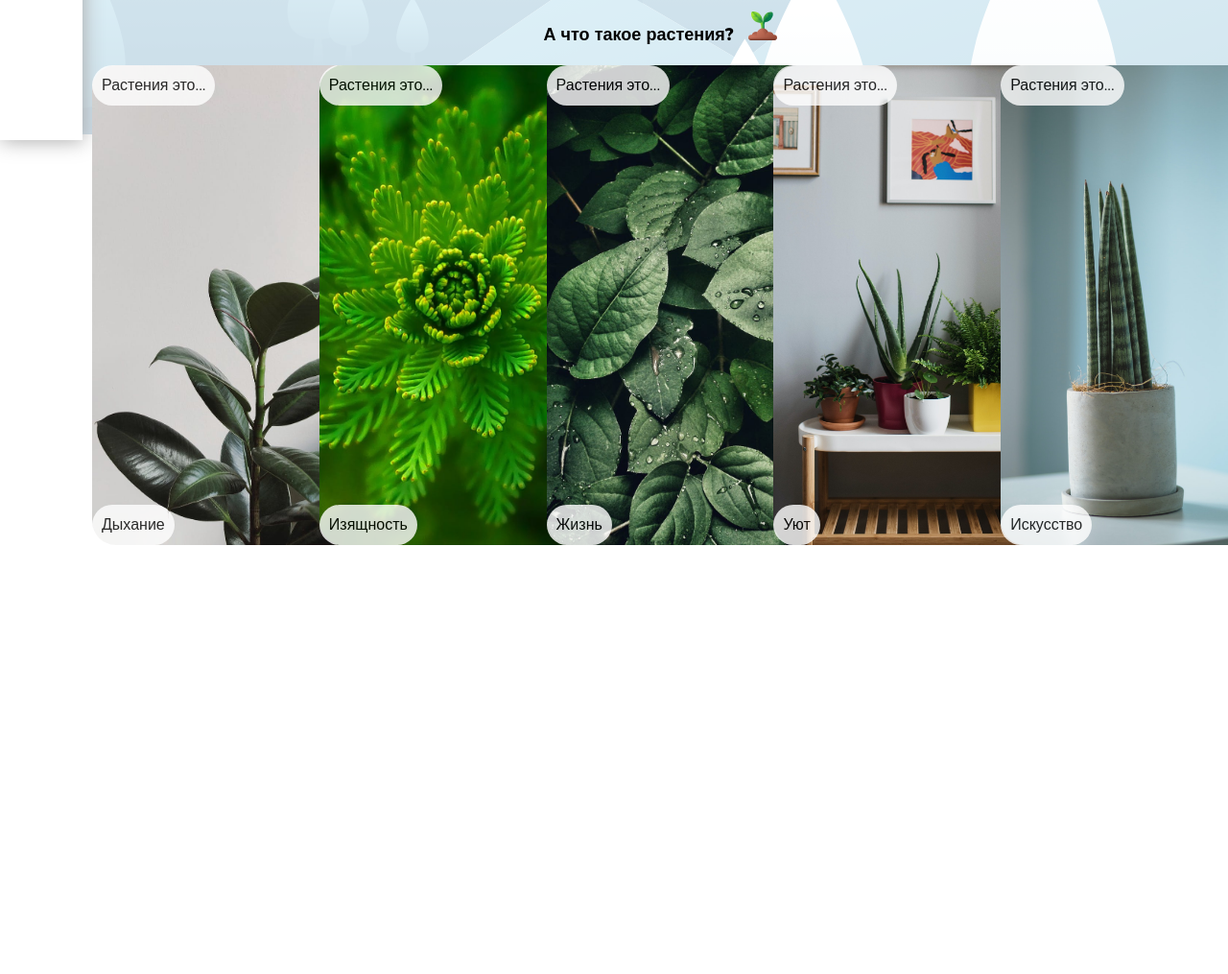
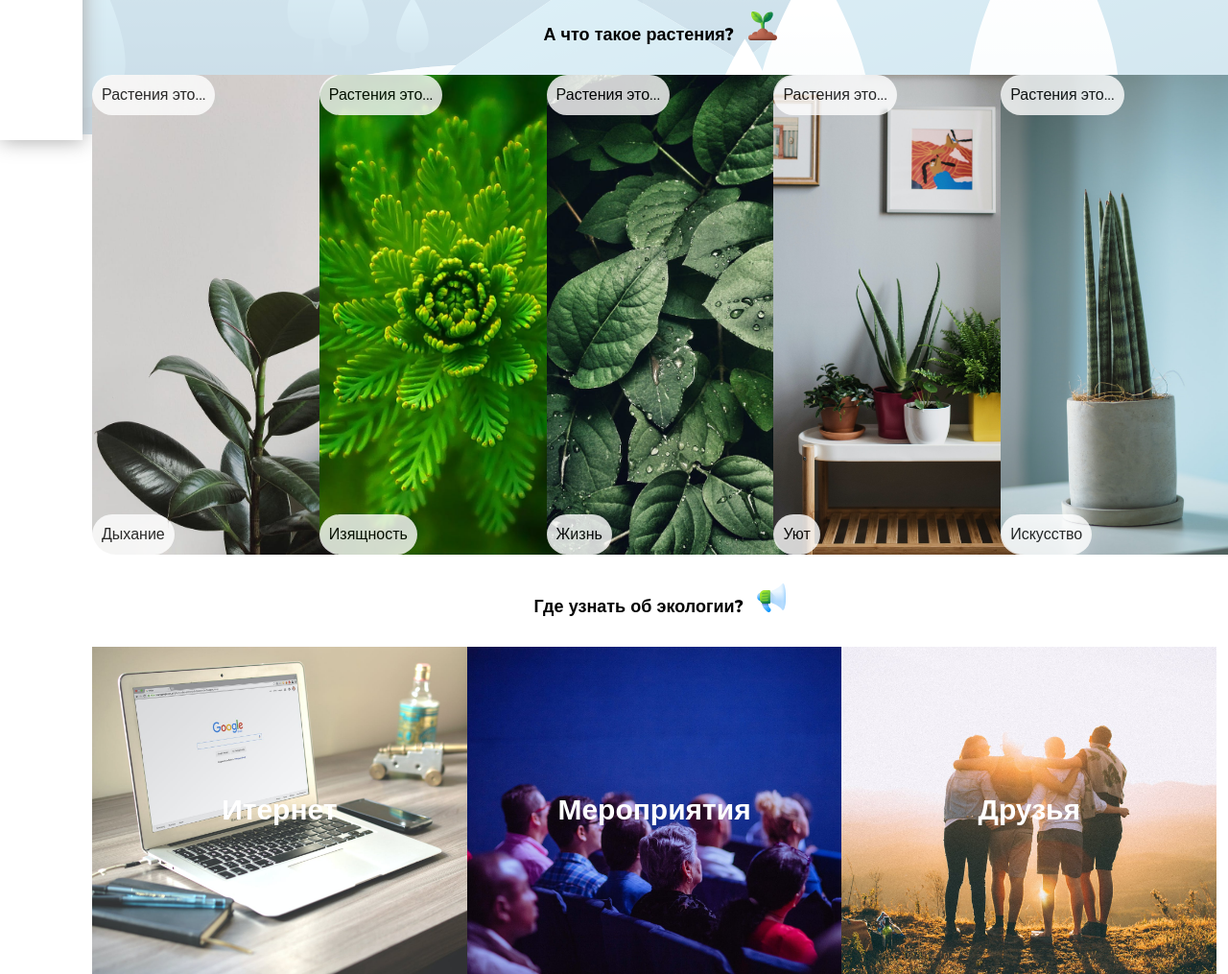
Before and after one commit to Avrora-star/ECO-site, a plain HTML site: page index.html in a window 1280 px wide. Shown: the part 660-1675 px from the top of the page at 96% size. Before the commit the page ends 1228 px from the top, so only its background shows below. Drawn offline with nearby package versions, Linux system fonts and the light colour scheme.

Commit message:
about section done

```diff
--- a/index.html
+++ b/index.html
@@ -46,7 +46,7 @@
     </section>
 
     <section id="gallery">
-        <h2 class="gallery-title">А что такое растения? <span class="gal-title-icon">
+        <h2 class="section-title">А что такое растения? <span class="title-icon">
                 <img src="images/plant.svg">
             </span>
         </h2>
@@ -82,6 +82,20 @@
             </div>
         </div>
     </section>
+
+    <section id="about">
+        <h2 class="section-title">Где узнать об экологии?
+            <span class="title-icon">
+                <img src="images/news.svg">
+            </span>
+        </h2>
+
+        <div class="about-content">
+            <p class="about-content-item ab-item1">Итернет</p>
+            <p class="about-content-item ab-item2">Мероприятия</p>
+            <p class="about-content-item ab-item3">Друзья</p>
+        </div>
+    </section>
 </body>
 
 </html>
--- a/style.css
+++ b/style.css
@@ -124,13 +124,13 @@ section {
     font-weight:900;
 }
 
-.gallery-title {
+.section-title {
     text-align:center;
     font-size:18px;
-    margin-bottom: 20px;
+    margin: 30px 0;
 }
 
-.gal-title-icon img  {
+.title-icon img  {
     width:30px;
     height: 30px;
     margin-left: 10px;
@@ -168,6 +168,35 @@ section {
     justify-content: space-around;
 }
 
+.about-content {
+    display: flex;
+}
+
+.about-content-item {
+    width:33%;
+    text-align: center;
+    padding: 150px 0;
+    color:white;
+    font-size:30px;
+    font-weight: 900;
+    background-position: center;
+    background-repeat:no-repeat ;
+    background-size:cover;
+}
+
+.ab-item1 {
+    background-image:url(images/internet.jpg) ;
+}
+
+.ab-item2 {
+     background-image:url(images/events.jpg) ;
+}
+
+.ab-item3 {
+    background-image: url(images/friends.jpg);
+}
+
+
 @media (max-width: 844px) {
     .menu {
         height: 70px;
```
